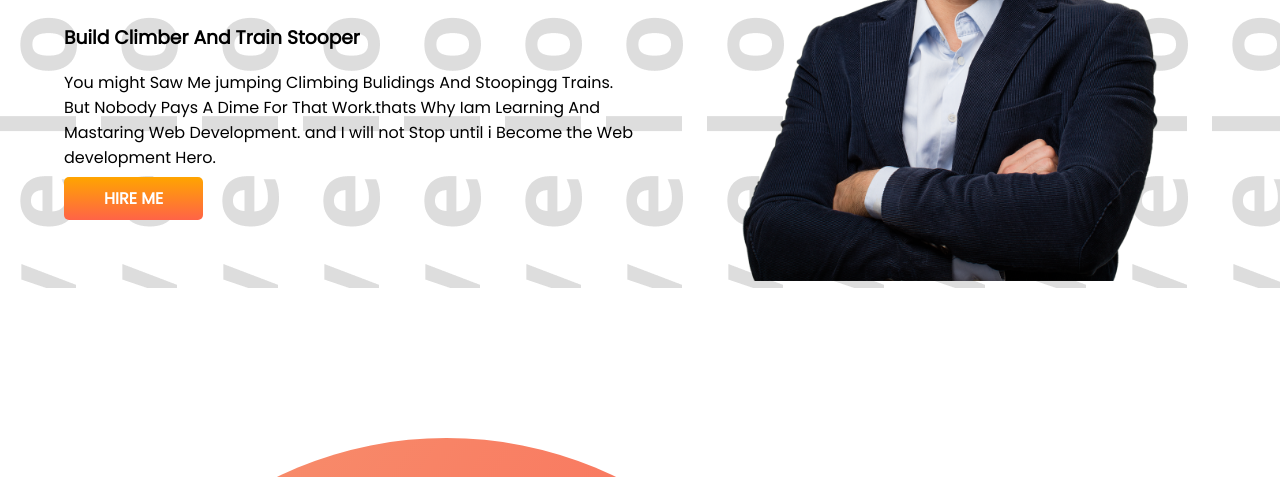
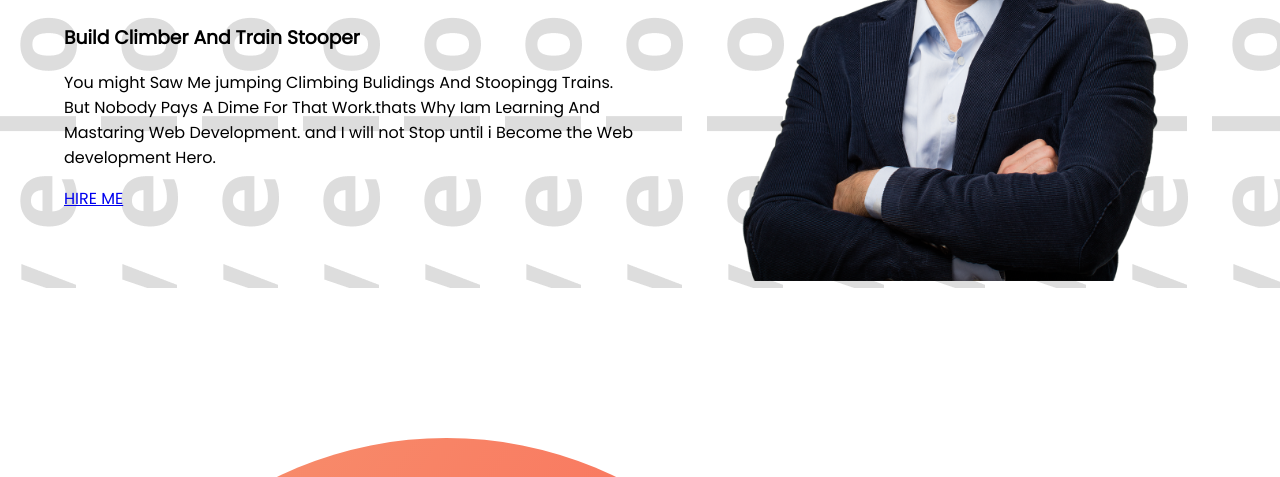
Before and after one commit to rinasarker50/developer-portfolio, a plain HTML site: page index.html in a window 1280 px wide. Shown: the part 252-729 px from the top of the page. Drawn offline with Linux system fonts and the light colour scheme.

Commit message:
Fixed Issues

```diff
--- a/style.css
+++ b/style.css
@@ -29,14 +29,7 @@
         width: 80%;
     }
 
-    .Link-button {
-        text-decoration: none;
-        background-image: linear-gradient(orange, tomato);
-        color: white;
-        font-weight: 700;
-        padding: 10px 40px;
-        border-radius: 5px;
-    }
+    .Link-button {}
 
     .top-banner {
         background-image: url(images/developer.png)
```
